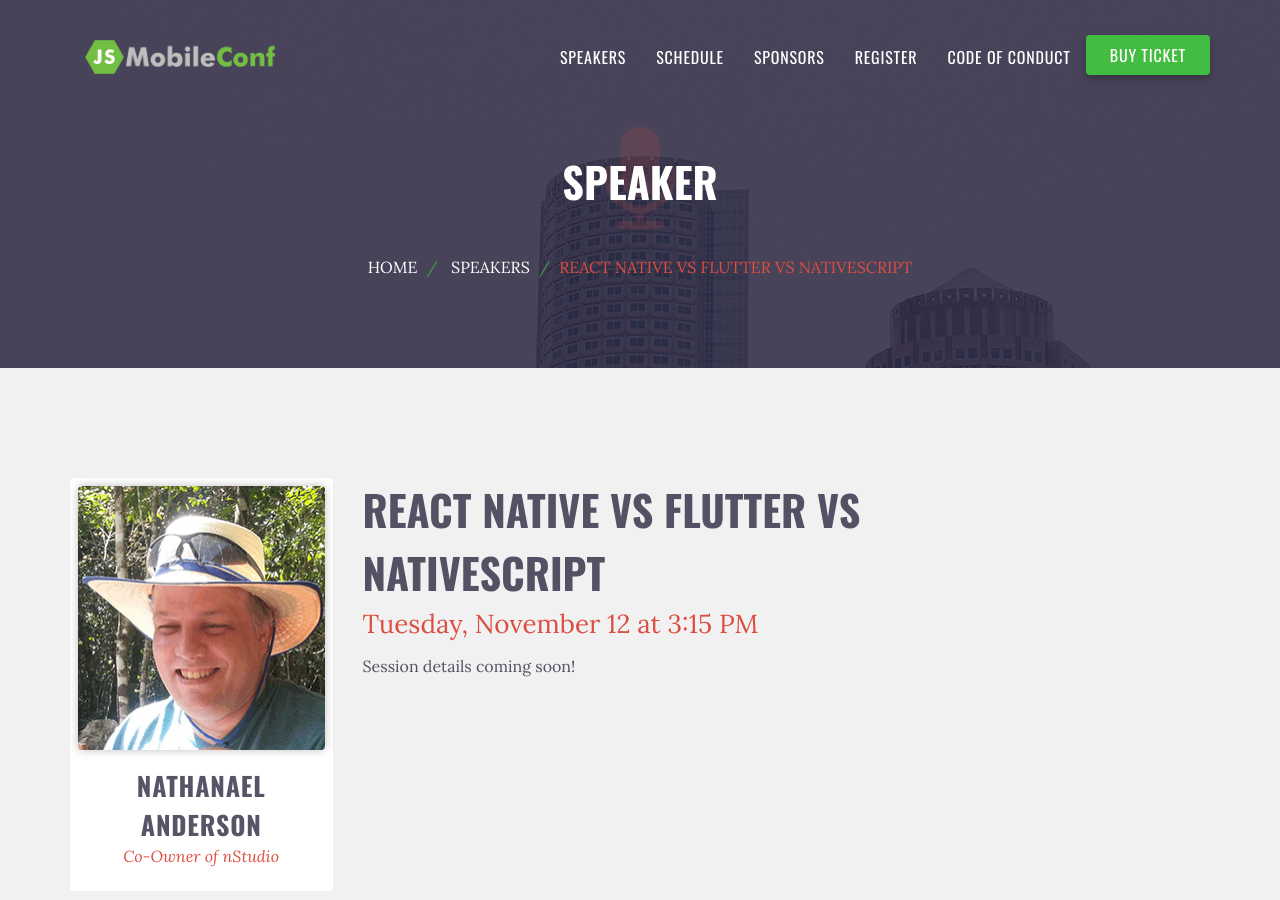
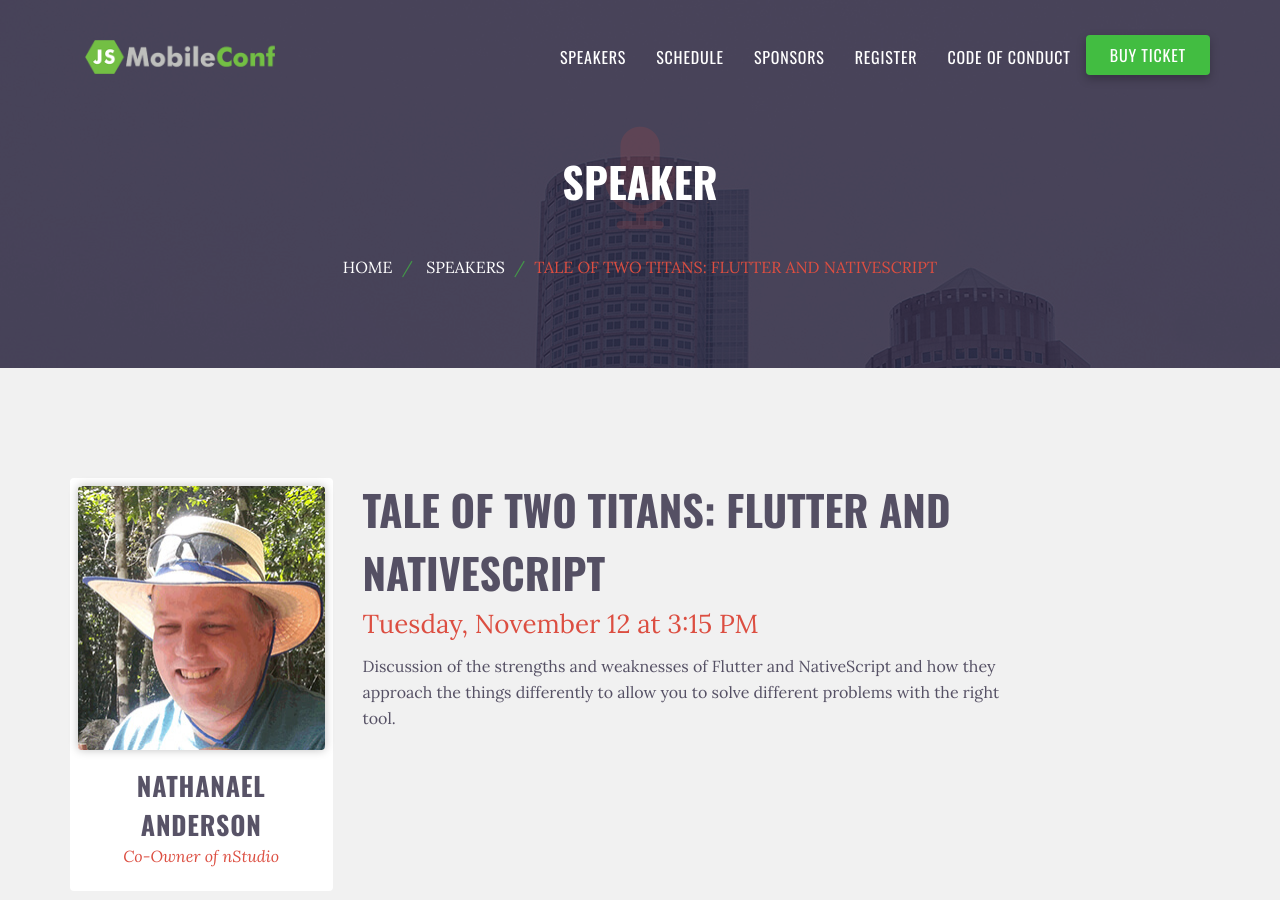
Before and after one commit to remotesynth/jsMobileConf, a Jekyll site: the page built from schedule/session-anderson.md, in a window 1280 px wide and 900 px high. Built offline with Jekyll 4.4.1, drawn with Linux system fonts in a browser that asks for light colours.

Commit message:
update nathanael's session

```diff
--- a/schedule/session-anderson.md
+++ b/schedule/session-anderson.md
@@ -5,9 +5,9 @@ day: 1
 track: 2
 start: '1515'
 starttime: '3:15 PM'
-title: 'React Native vs Flutter vs NativeScript'
+title: 'Tale of Two Titans: Flutter and NativeScript'
 speaker-last-name: Anderson
-short-description: ''
+short-description: 'Discussion of the strengths and weaknesses of Flutter and NativeScript and how they approach the things differently to allow you to solve different problems with the right tool.'
 ---
 
-Session details coming soon!
+Discussion of the strengths and weaknesses of Flutter and NativeScript and how they approach the things differently to allow you to solve different problems with the right tool.
```
